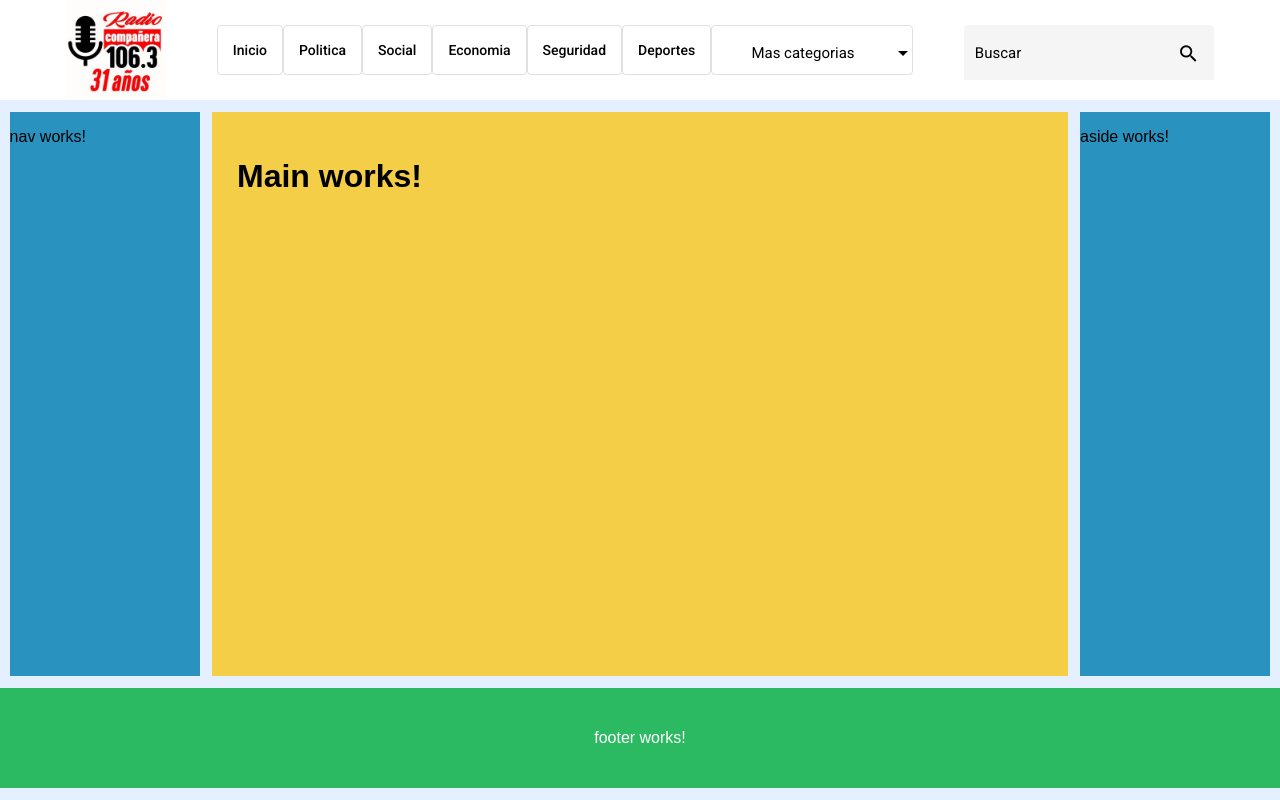
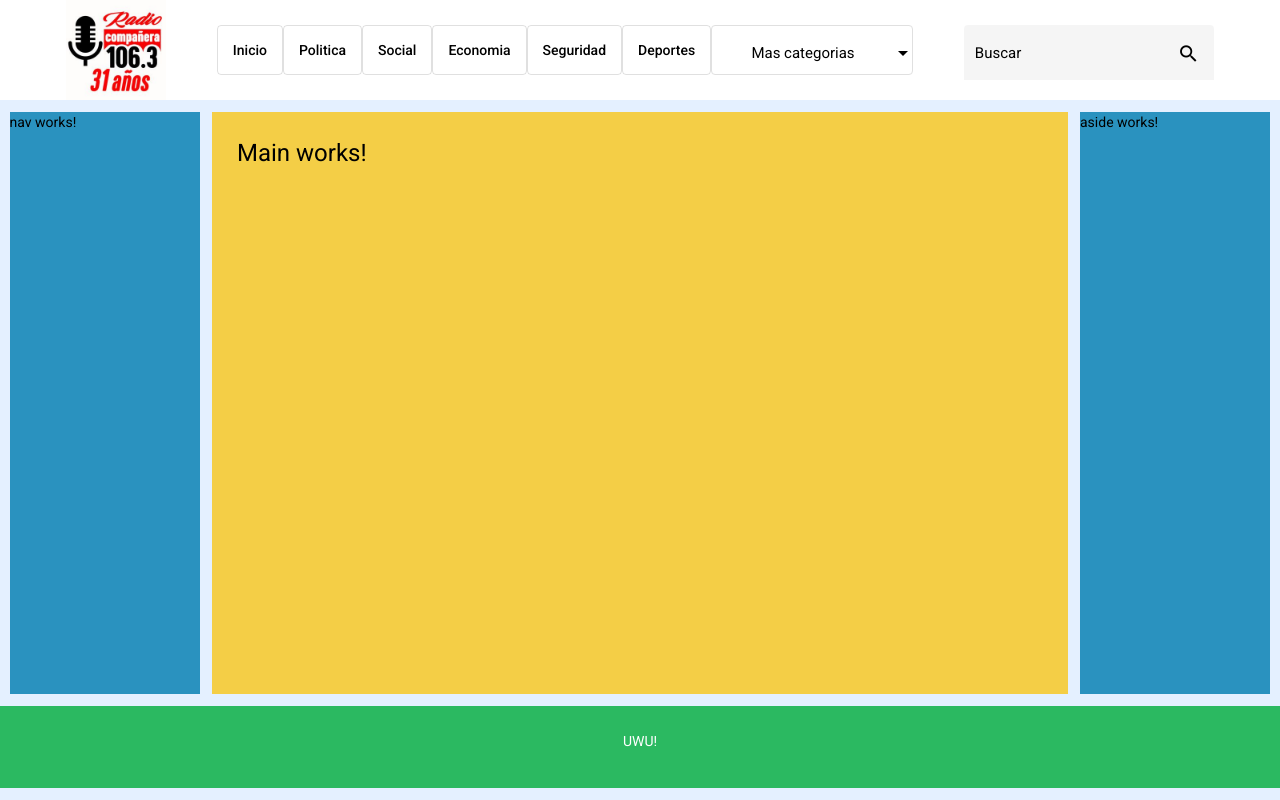
Before and after one commit to DafterWatch/Radio-Companera-Vista-Web, an Angular app in the folder Cliente/RC-Vista-Web/: page / in a window 1280 px wide. Built offline with nearby package versions, Linux system fonts and the light colour scheme.

Commit message:
Se cambio a la version de Angular que yo tengo.

```diff
--- a/Cliente/RC-Vista-Web/package.json
+++ b/Cliente/RC-Vista-Web/package.json
@@ -16,7 +16,7 @@
     "@angular/compiler": "~12.1.2",
     "@angular/core": "~12.1.2",
     "@angular/forms": "~12.1.2",
-    "@angular/material": "^12.2.4",
+    "@angular/material": "^12.2.5",
     "@angular/platform-browser": "~12.1.2",
     "@angular/platform-browser-dynamic": "~12.1.2",
     "@angular/router": "~12.1.2",
--- a/Cliente/RC-Vista-Web/src/app/footer/footer.component.html
+++ b/Cliente/RC-Vista-Web/src/app/footer/footer.component.html
@@ -1 +1 @@
-<p>footer works!</p>
+<p>UWU!</p>
--- a/Cliente/RC-Vista-Web/src/index.html
+++ b/Cliente/RC-Vista-Web/src/index.html
@@ -10,7 +10,7 @@
   <link href="https://fonts.googleapis.com/css2?family=Roboto:wght@300;400;500&display=swap" rel="stylesheet">
   <link href="https://fonts.googleapis.com/icon?family=Material+Icons" rel="stylesheet">
 </head>
-<body>
+<body class="mat-typography">
   <app-root></app-root>
 </body>
 </html>
--- a/Cliente/RC-Vista-Web/src/styles.scss
+++ b/Cliente/RC-Vista-Web/src/styles.scss
@@ -78,3 +78,5 @@
       grid-template-rows:auto minmax(60px, auto) 1fr minmax(70px, auto) auto;
     }
 }
+html, body { height: 100%; }
+body { margin: 0; font-family: Roboto, "Helvetica Neue", sans-serif; }
```
Also changed, not shown: 1 other file (tests, documents, lock files or other folders).
